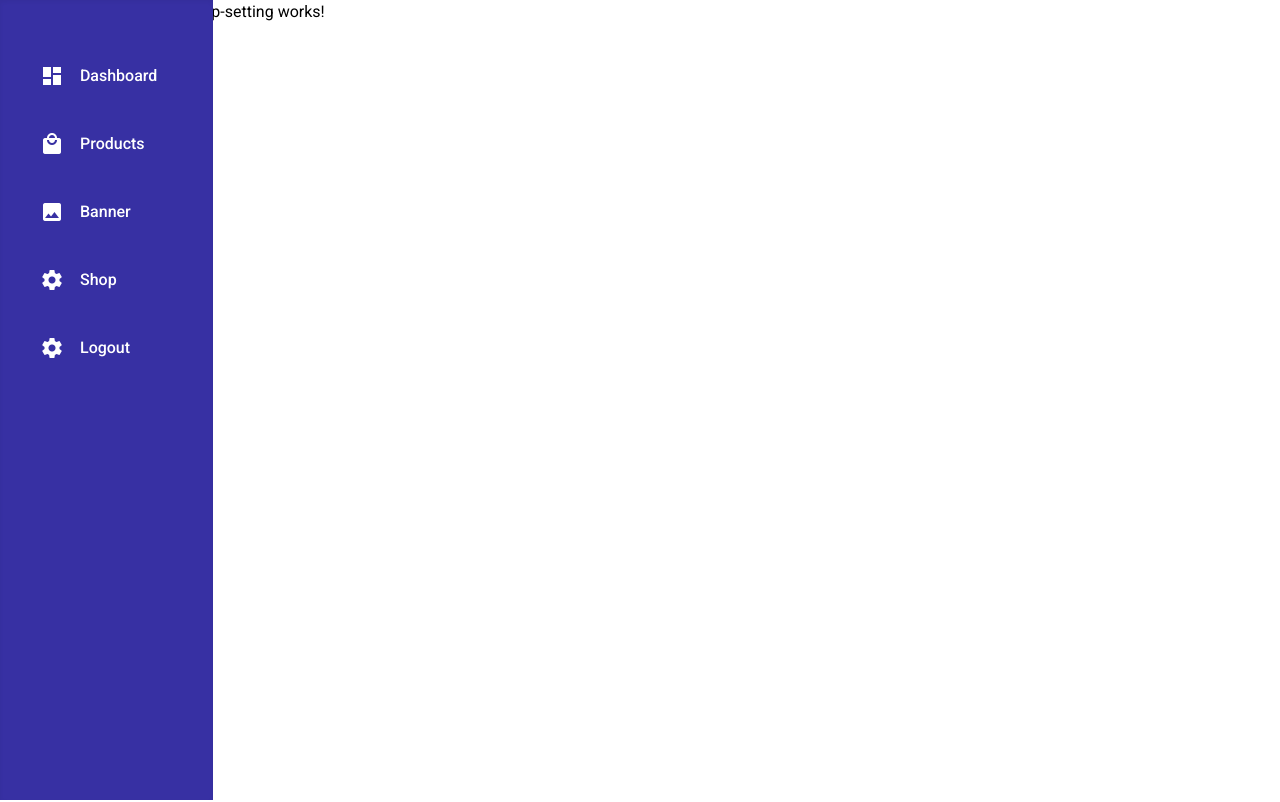
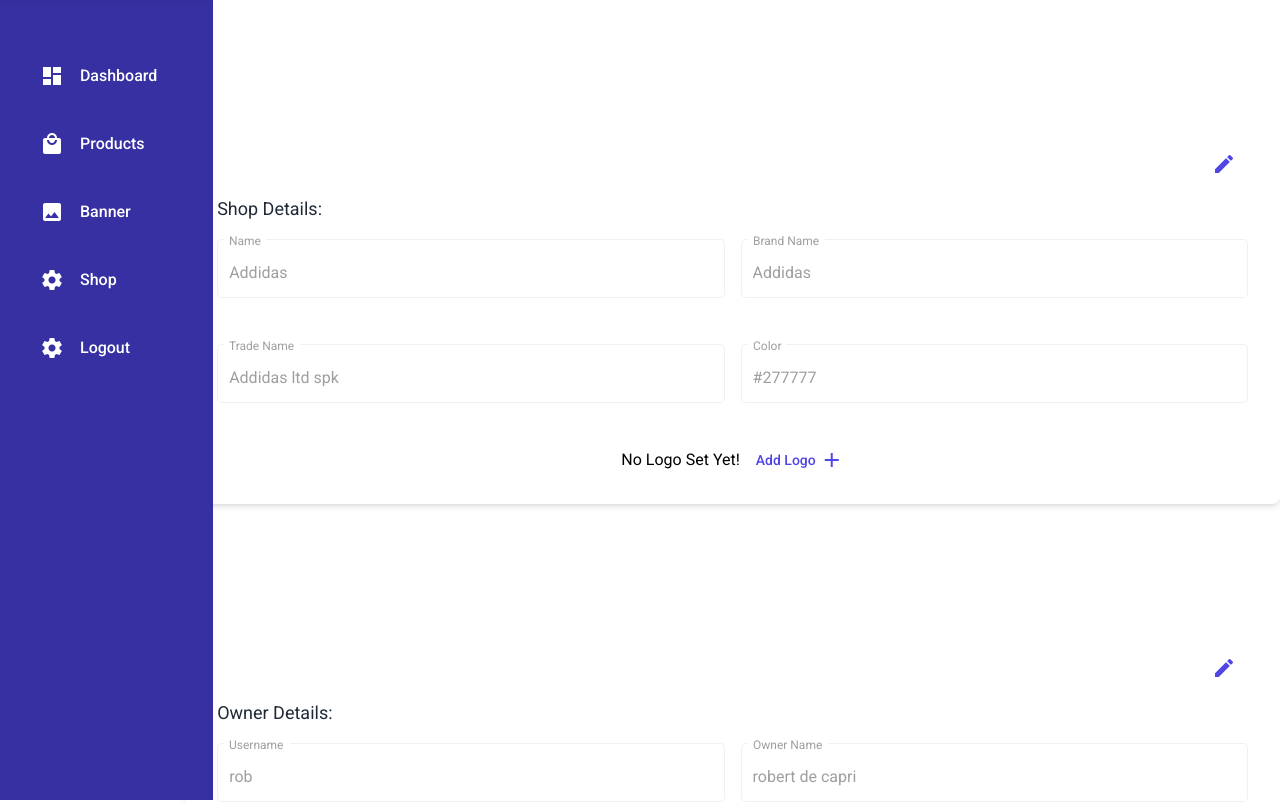
Before and after one commit to Tandava060/Maubazz-Admin-Panel, an Angular app: page /setting in a window 1280 px wide. Shown: the top 802 px of the page. Built offline with nearby package versions, Linux system fonts and the light colour scheme.

Commit message:
shop setting

```diff
--- a/src/app/app.module.ts
+++ b/src/app/app.module.ts
@@ -15,7 +15,7 @@
 @NgModule({
   declarations: [
     AppComponent,
-    SpinnerComponent
+    SpinnerComponent,
   ],
   imports: [
     BrowserModule,
--- a/src/app/features/authentication/login/login.component.html
+++ b/src/app/features/authentication/login/login.component.html
@@ -4,13 +4,10 @@
 
         <form class="mt-6"[formGroup]="loginForm" (ngSubmit)="onSubmit()" novalidate>
             <mat-form-field class="w-full" appearance="legacy">
-                <mat-label>Email</mat-label>
-                <input type="text"  matInput formControlName="email" class="focus:outline-none focus:ring-white"  placeholder="Ex. pat@example.com">
-                    <mat-error *ngIf="loginFormControl['email'].hasError('required')">
-                        Email is <span class="font-medium">required</span>
-                      </mat-error>
-                    <mat-error *ngIf="loginFormControl['email'].hasError('email')">
-                        Please enter a valid email address
+                <mat-label>username</mat-label>
+                <input type="text"  matInput formControlName="username" class="focus:outline-none focus:ring-white"  placeholder="Ex. pat@example.com">
+                    <mat-error *ngIf="loginFormControl['username'].hasError('required')">
+                        username is <span class="font-medium">required</span>
                       </mat-error>
               </mat-form-field>
 
--- a/src/app/features/authentication/login/login.component.ts
+++ b/src/app/features/authentication/login/login.component.ts
@@ -11,7 +11,7 @@
 export class LoginComponent implements OnInit {
 
   loginForm = this.fb.group({
-    email: ['', [Validators.required]],
+    username: ['', [Validators.required]],
     password: ['', [Validators.required]]
   })
 
--- a/src/app/features/shop/sections/products/components/img-upload/img-upload.component.html
+++ b/src/app/features/shop/sections/products/components/img-upload/img-upload.component.html
@@ -6,7 +6,7 @@
         <div class="flex justify-center " *ngIf="preview && preview !== null">
             <div class="text-center">
                 <img [src]="preview" class="w-[200px]">
-            <p>Image Preview</p>
+            <p class="mt-5">Image Preview</p>
             </div>
           </div>
         <div class="w-[100%] my-8 flex justify-center items-center gap-4">
--- a/src/app/features/shop/sections/shop_setting/shop-setting/shop-setting.component.html
+++ b/src/app/features/shop/sections/shop_setting/shop-setting/shop-setting.component.html
@@ -1 +1,134 @@
-<p>shop-setting works!</p>
+
+<div class="mt-24 max-w-6xl px-8 py-8 mx-auto bg-white rounded-lg shadow-md dark:bg-gray-800">
+  <div class="flex justify-end mt-6">
+    <div>
+      <button class="  px-2 rounded-lg mx-1 " [class.hide] = "showBtn" (click)="enableShopUpdate()"> <mat-icon class="text-indigo-600 transition-colors duration-200 transform hover:text-indigo-400 text-md">mode_edit</mat-icon></button>
+        </div>
+
+        <div>
+          <button class="  px-2 rounded-lg mx-1 " [class.hide] = "!showBtn" (click)="disableShopUpdate()"> <mat-icon class="text-indigo-600 transition-colors duration-200 transform hover:text-indigo-400 text-md">close</mat-icon></button>
+            </div>
+
+  </div>
+    <form [formGroup]="shopForm" (ngSubmit)="submitShopForm()" novalidate>
+
+        <h3 class="text-lg my-3 text-gray-800">Shop Details:</h3>
+
+
+        <div class="w-[100%]  grid grid-cols-2 gap-4">
+            <mat-form-field appearance="outline">
+                <mat-label>Name</mat-label>
+                <input matInput formControlName="name">
+              </mat-form-field>
+
+              <mat-form-field appearance="outline">
+                <mat-label>Brand Name</mat-label>
+                <input matInput formControlName="brand">
+              </mat-form-field>
+
+              <mat-form-field appearance="outline">
+                <mat-label>Trade Name</mat-label>
+                <input matInput formControlName="trade">
+              </mat-form-field>
+
+              <mat-form-field appearance="outline">
+                <mat-label>Color</mat-label>
+                <input matInput formControlName="color">
+              </mat-form-field>
+
+
+
+
+
+
+        </div>
+<div *ngIf="shopForm.get('image').value != ''; else noImage">
+  <div class="flex justify-end ">
+    <a  class="flex  items-center font-medium text-sm   transition-colors duration-200 transform text-indigo-600 hover:text-indigo-500">
+      <label for="changeImg"class="mx-1 text-sm">Change Logo
+
+      </label>
+      <mat-icon>add</mat-icon>
+      <input hidden id="changeImg" type="file" accept="image/*"  class="opacity-0"  (change)="uploadFile($event)" />
+    </a>
+  </div>
+
+<div class="grid grid-cols-2 gap-9" >
+  <div *ngIf="currentLogo" class="flex flex-col items-center gap-4">
+    <img class="w-[200px] text-center" [src]=" currentLogo">
+    <h3 class="text-center text-lg">Current Logo</h3>
+  </div>
+
+  <div class="flex justify-center " *ngIf="preview && preview != null">
+    <div class="text-center">
+        <img [src]="preview" class="w-[200px]">
+    <div class="mt-4 flex gap-2 justify-center">
+      <p class=" text-lg">Image Preview</p>
+      <a (click)="deletePreviewLogo()" class="transition-colors duration-200 transform text-indigo-600 hover:text-indigo-500">
+        <mat-icon>delete</mat-icon></a>
+    </div>
+    </div>
+  </div>
+</div>
+</div>
+
+<ng-template #noImage>
+ <div class="mt-5 flex justify-center">No Logo Set Yet!
+  <a  class="ml-3 flex  items-center font-medium text-sm   transition-colors duration-200 transform text-indigo-600 hover:text-indigo-500">
+    <label for="changeImg"class="mx-1 text-sm">Add Logo
+
+    </label>
+    <mat-icon>add</mat-icon>
+    <input hidden id="changeImg" type="file" accept="image/*"  class="opacity-0"  (change)="uploadFile($event)" />
+  </a>
+ </div>
+</ng-template>
+
+        <button type="submit" [class.hide] = "!showBtn"
+        class="ml-auto  mb-5 flex  items-center px-5 py-2 font-medium text-sm  text-white  transition-colors duration-200 transform bg-indigo-600 rounded-md hover:bg-indigo-500 focus:outline-none">update</button>
+
+    </form>
+</div>
+
+<div class="mt-24 mb-24 max-w-6xl px-8 py-8 mx-auto bg-white rounded-lg shadow-md dark:bg-gray-800">
+  <div class="flex justify-end mt-6">
+    <div>
+      <button class="  px-2 rounded-lg mx-1 " [class.hide] = "showOwnerBtn" (click)="enableOwnerUpdate()"> <mat-icon class="text-indigo-600 transition-colors duration-200 transform hover:text-indigo-400 text-md">mode_edit</mat-icon></button>
+        </div>
+
+        <div>
+          <button class="  px-2 rounded-lg mx-1 " [class.hide] = "!showOwnerBtn" (click)="disableOwnerUpdate()"> <mat-icon class="text-indigo-600 transition-colors duration-200 transform hover:text-indigo-400 text-md">close</mat-icon></button>
+            </div>
+
+  </div>
+    <form [formGroup]="OwnerForm" (ngSubmit)="submitOwnerForm()" novalidate>
+
+        <h3 class="text-lg my-3 text-gray-800">Owner Details:</h3>
+
+        <div class="w-[100%]  grid grid-cols-2 gap-4">
+            <mat-form-field appearance="outline">
+                <mat-label>Username</mat-label>
+                <input matInput formControlName="username">
+              </mat-form-field>
+
+              <mat-form-field appearance="outline">
+                <mat-label>Owner Name</mat-label>
+                <input matInput formControlName="ownername">
+              </mat-form-field>
+
+              <mat-form-field appearance="outline">
+                <mat-label>Phone No</mat-label>
+                <input matInput formControlName="phone">
+              </mat-form-field>
+
+              <mat-form-field appearance="outline">
+                <mat-label>Email</mat-label>
+                <input matInput  formControlName="email">
+              </mat-form-field>
+
+              </div>
+              <button type="submit" [class.hide] = "!showOwnerBtn"
+              class="ml-auto  mb-5 flex  items-center px-5 py-2 font-medium text-sm  text-white  transition-colors duration-200 transform bg-indigo-600 rounded-md hover:bg-indigo-500 focus:outline-none">update</button>
+
+    </form>
+</div>
--- a/src/app/features/shop/sections/shop_setting/shop-setting/shop-setting.component.ts
+++ b/src/app/features/shop/sections/shop_setting/shop-setting/shop-setting.component.ts
@@ -1,15 +1,116 @@
 import { Component, OnInit } from '@angular/core';
+import { FormBuilder, Validators } from '@angular/forms';
+
+
+var shop = {
+  name: "Addidas",
+  brandName: "Addidas",
+  tradeName: "Addidas ltd spk",
+  color: "#277777",
+  logo: "",
+  //https://images.unsplash.com/photo-1599305445671-ac291c95aaa9?ixlib=rb-1.2.1&ixid=MnwxMjA3fDB8MHxwaG90by1wYWdlfHx8fGVufDB8fHx8&auto=format&fit=crop&w=1469&q=80
+  userName: "rob",
+  ownerName: "robert de capri",
+  phoneNo: "+230-57043253",
+  email: "appadooashwin@gmail.com"
+}
 
 @Component({
   selector: 'app-shop-setting',
   templateUrl: './shop-setting.component.html',
   styleUrls: ['./shop-setting.component.scss']
 })
+
+
+
 export class ShopSettingComponent implements OnInit {
+  public showBtn = false;
+  public showOwnerBtn = false;
+  constructor(private fb: FormBuilder) { }
+  preview: String;
+  currentLogo: String;
 
-  constructor() { }
 
   ngOnInit(): void {
+    this.currentLogo = this.shopForm.get('image').value;
   }
 
+  shopForm = this.fb.group({
+    name: {value: shop.name || '', disabled: true},
+    brand: {value: shop.brandName || '', disabled: true},
+    trade: {value: shop.tradeName || '', disabled: true},
+    color: {value: shop.color || '', disabled: true},
+    image: {value: shop.logo || '', disabled: true},
+  });
+
+  OwnerForm = this.fb.group({
+    username: [ {value: shop.userName|| '', disabled: true},[]],
+    ownername: [ {value: shop.ownerName|| '', disabled: true},[]],
+    phone: [ {value: shop.phoneNo|| '', disabled: true},[]],
+    email: [ {value: shop.email|| '', disabled: true},[]],
+  });
+
+  uploadFile(event) {
+    const file = (event.target as HTMLInputElement).files[0];
+    this.shopForm.patchValue({
+      image: file
+    });
+    this.shopForm.get('image').updateValueAndValidity()
+
+    const reader = new FileReader();
+    reader.onload = () => {
+      this.preview = reader.result as string;
+    }
+    reader.readAsDataURL(file)
+  }
+
+  enableShopUpdate() {
+    for (var control in this.shopForm.controls) {
+      this.shopForm.controls[control].enable();
+  }
+  this.showBtn = true;
+  }
+
+  disableShopUpdate() {
+    for (var control in this.shopForm.controls) {
+      this.shopForm.controls[control].disable();
+  }
+  this.showBtn = false;
 }
+
+enableOwnerUpdate():void {
+  for (var control in this.OwnerForm.controls) {
+    this.OwnerForm.controls[control].enable();
+}
+
+this.showOwnerBtn = true;
+}
+
+disableOwnerUpdate() {
+  for (var control in this.OwnerForm.controls) {
+    this.OwnerForm.controls[control].disable();
+}
+this.showOwnerBtn = false;
+}
+
+
+deletePreviewLogo() {
+
+    this.preview = null;
+
+  this.shopForm.patchValue({
+    image: this.currentLogo
+  });
+  this.shopForm.get('image').updateValueAndValidity()
+}
+
+
+  submitShopForm() {
+      console.log(this.shopForm.value)
+  }
+
+  submitOwnerForm() {
+    console.log(this.OwnerForm.value)
+}
+
+}
--- a/src/app/features/shop/shop.module.ts
+++ b/src/app/features/shop/shop.module.ts
@@ -22,7 +22,6 @@
 import { NewProductComponent } from './sections/products/components/new-product/new-product.component';
 import { InterceptorInterceptor } from 'src/app/services/interceptor.interceptor';
 import { HTTP_INTERCEPTORS } from '@angular/common/http';
-
 @NgModule({
   declarations: [
     ShopComponent,
@@ -33,7 +32,7 @@
     DashboardComponent,
     ProductDetailsComponent,
     ImgUploadComponent,
-    NewProductComponent
+    NewProductComponent,
   ],
   imports: [
     CommonModule,
--- a/src/app/services/authentication.service.ts
+++ b/src/app/services/authentication.service.ts
@@ -10,7 +10,7 @@
   constructor(private http: HttpClient) { }
 
   login(data:any): Observable<any> {
-    return this.http.post("/api/login", data)
+    return this.http.post("http://localhost:4000/api/login", data)
     .pipe(map((data:any)=>{
       return data
     }))
```
Also changed, not shown: src/app/features/shop/sections/shop_setting/shop-setting/shop-setting.component.scss (+12 -0 lines), src/app/services/interceptor.interceptor.ts (+30 -20 lines).
